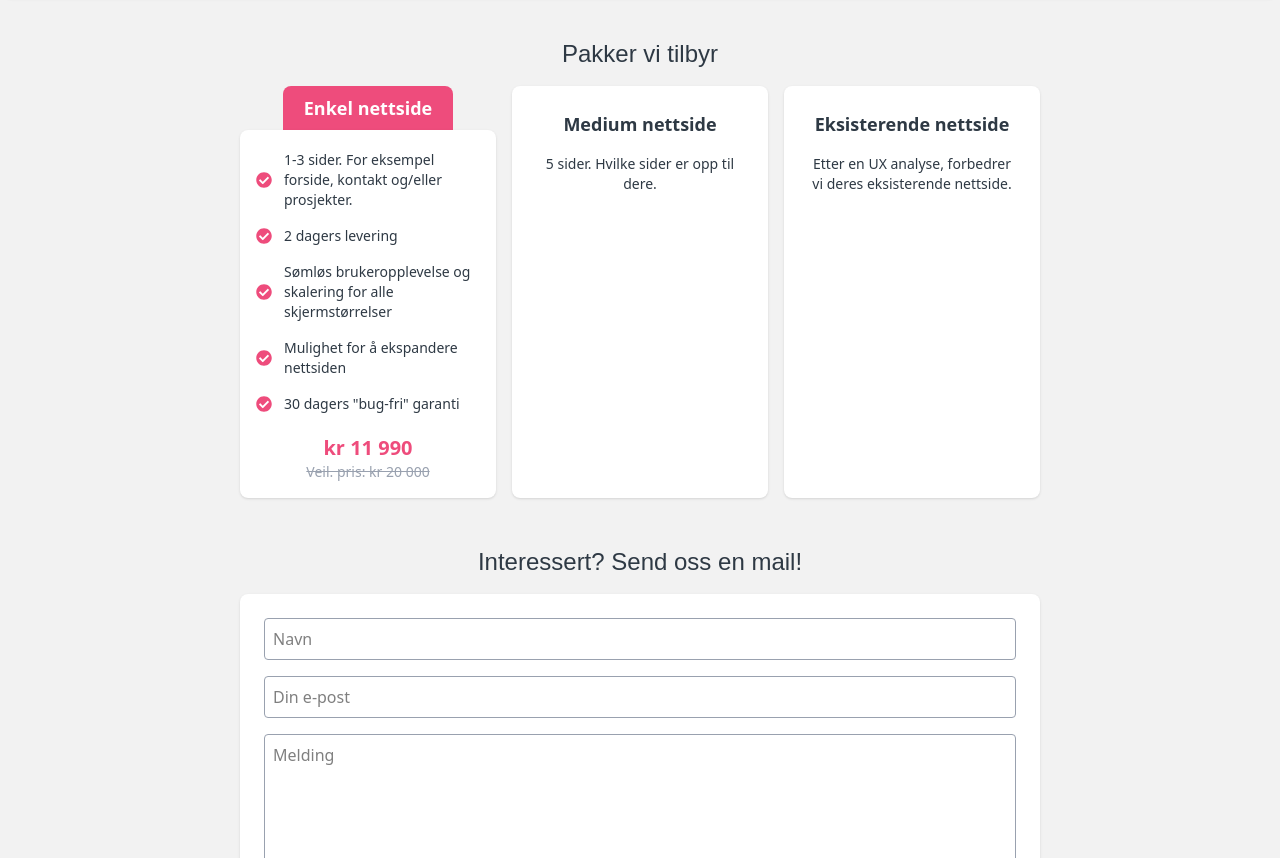
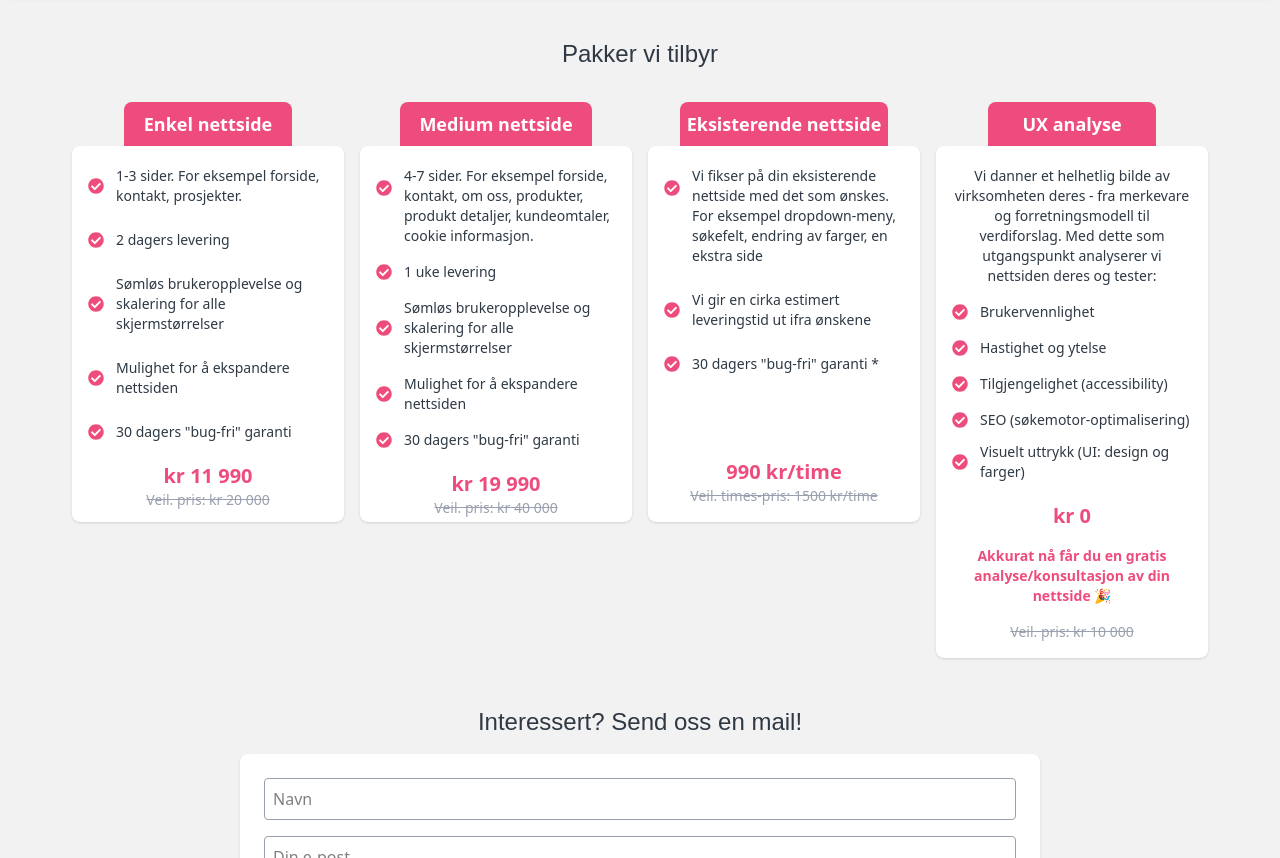
Before and after one commit to elanetto/Kodera, a React (Vite) app: page /omoss in a window 1280 px wide. Shown: the part 598-1456 px from the top of the page. Built offline with nearby package versions, Linux system fonts and the light colour scheme; a web font is replaced by a local one.

Commit message:
all cards ok

```diff
--- a/src/Components/offers.jsx
+++ b/src/Components/offers.jsx
@@ -2,23 +2,20 @@ import { FaCheckCircle } from "react-icons/fa";
 
 export default function Offers() {
   return (
-    <div className=" grid grid-cols-1 sm:grid-cols-2 md:grid-cols-3 max-w-7xl gap-4">
-
-
+    <div className="grid grid-cols-1 sm:grid-cols-2 md:grid-cols-2 lg:grid-cols-3 xl:grid-cols-4 max-w-7xl gap-4  items-start mt-4">
       <div className="flex flex-col justify-center items-center">
-        <div className="flex w-2/3 justify-center py-2 bg-[#ee4c7c] rounded-t-lg">
+        <div className="flex w-42 justify-center py-2 bg-[#ee4c7c] rounded-t-lg">
           <h2 className="text-lg text-white  font-semibold">Enkel nettside</h2>
         </div>
 
-
-        <div className="flex flex-col shadow rounded-lg bg-white w-64 h-full">
-          <div className="flex flex-col items-start justify-start">
+        <div className="flex flex-col shadow rounded-lg bg-white w-68 h-94">
+          <div className="flex flex-col items-start justify-start gap-2">
             <div className="flex items-center flex-col text-center  pl-4 pr-4 pt-5 pb-2">
               <div className="flex flex-row items-center">
                 <FaCheckCircle className="w-4 h-4 shrink-0 text-[#ee4c7c] mr-3" />
 
                 <p className="text-sm text-[#2e3944] text-left">
-                  1-3 sider. For eksempel forside, kontakt og/eller prosjekter.
+                  1-3 sider. For eksempel forside, kontakt, prosjekter.
                 </p>
               </div>
             </div>
@@ -61,39 +58,203 @@ export default function Offers() {
             </div>
           </div>
 
-          <div className=" flex flex-col justify-center items-center p-4   ">
+          <div className=" flex flex-col justify-center items-center p-4 mt-auto">
             <p className="text-xl text-[#ee4c7c] font-semibold">kr 11 990</p>
-            <p className="text-sm text-gray-400 line-through">Veil. pris: kr 20 000</p>
+            <p className="text-sm text-gray-400 line-through">
+              Veil. pris: kr 20 000
+            </p>
           </div>
         </div>
       </div>
 
+      <div className="flex flex-col justify-center items-center">
+        <div className="flex w-48 justify-center py-2 bg-[#ee4c7c] rounded-t-lg">
+          <h2 className="text-lg text-white  font-semibold">Medium nettside</h2>
+        </div>
 
+        <div className="flex flex-col shadow rounded-lg bg-white w-68 h-94">
+          <div className="flex flex-col items-start justify-start">
+            <div className="flex items-center flex-col text-center  pl-4 pr-4 pt-5 pb-2">
+              <div className="flex flex-row items-center">
+                <FaCheckCircle className="w-4 h-4 shrink-0 text-[#ee4c7c] mr-3 mb-9" />
 
+                <p className="text-sm text-[#2e3944] text-left">
+                  4-7 sider. For eksempel forside, kontakt, om oss, produkter,
+                  produkt detaljer, kundeomtaler, cookie informasjon.
+                </p>
+              </div>
+            </div>
+            <div className="flex items-center flex-col text-center  pl-4 pr-4 pt-2 pb-2">
+              <div className="flex flex-row items-center">
+                <FaCheckCircle className="w-4 h-4 shrink-0 text-[#ee4c7c] mr-3" />
 
+                <p className="text-sm text-[#2e3944] ">1 uke levering</p>
+              </div>
+            </div>
 
+            <div className="flex items-center flex-col text-center pl-4 pr-4 pt-2 pb-2">
+              <div className="flex flex-row text-left items-center">
+                <FaCheckCircle className="w-4 h-4 shrink-0 text-[#ee4c7c] mr-3" />
 
+                <p className="text-sm text-[#2e3944] ">
+                  Sømløs brukeropplevelse og skalering for alle skjermstørrelser
+                </p>
+              </div>
+            </div>
 
+            <div className="flex items-center flex-col text-left pl-4 pr-4 pt-2 pb-2">
+              <div className="flex flex-row items-center">
+                <FaCheckCircle className="w-4 h-4 shrink-0 text-[#ee4c7c] mr-3" />
 
-      <div className="flex flex-col items-center p-4 shadow rounded-lg bg-white w-64  h-full">
-        <div className="flex items-center flex-col text-center">
-          <h2 className="text-lg text-[#2e3944] font-semibold p-2">
-            Medium nettside
-          </h2>
-          <p className="text-sm text-[#2e3944] p-2">
-            5 sider. Hvilke sider er opp til dere.
-          </p>
+                <p className="text-sm text-[#2e3944] ">
+                  Mulighet for å ekspandere nettsiden
+                </p>
+              </div>
+            </div>
+
+            <div className="flex items-center flex-col text-center pl-4 pr-4 pt-2 pb-1">
+              <div className="flex flex-row items-center">
+                <FaCheckCircle className="w-4 h-4 shrink-0 text-[#ee4c7c] mr-3" />
+
+                <p className="text-sm text-[#2e3944] ">
+                  30 dagers "bug-fri" garanti
+                </p>
+              </div>
+            </div>
+          </div>
+
+          <div className=" flex flex-col justify-center items-center p-4 mt-auto">
+            <p className="text-xl text-[#ee4c7c] font-semibold">kr 19 990</p>
+            <p className="text-sm text-gray-400 line-through">
+              Veil. pris: kr 40 000
+            </p>
+          </div>
         </div>
       </div>
 
-      <div className="flex flex-col items-center p-4 shadow rounded-lg bg-white w-64  h-full">
-        <div className="flex items-center flex-col text-center">
-          <h2 className="text-lg text-[#2e3944] font-semibold p-2">
+      <div className="flex flex-col justify-center items-center">
+        <div className="flex w-52 justify-center py-2 bg-[#ee4c7c] rounded-t-lg">
+          <h2 className="text-lg text-white  font-semibold">
             Eksisterende nettside
           </h2>
-          <p className="text-sm text-[#2e3944] p-2">
-            Etter en UX analyse, forbedrer vi deres eksisterende nettside.
-          </p>
+        </div>
+
+        <div className="flex flex-col shadow rounded-lg bg-white w-68 h-94">
+          <div className="flex flex-col items-start justify-start gap-2">
+            <div className="flex items-center flex-col text-center  pl-4 pr-4 pt-5 pb-2">
+              <div className="flex flex-row items-center">
+                <FaCheckCircle className="w-4 h-4 shrink-0 mb-14 text-[#ee4c7c] mr-3" />
+
+                <p className="text-sm text-[#2e3944] text-left">
+                  Vi fikser på din eksisterende nettside med det som ønskes. For
+                  eksempel dropdown-meny, søkefelt, endring av farger, en ekstra
+                  side
+                </p>
+              </div>
+            </div>
+            <div className="flex items-center flex-col  pl-4 pr-4 pt-2 pb-2">
+              <div className="flex flex-row items-center">
+                <FaCheckCircle className="w-4 h-4 shrink-0 text-[#ee4c7c] mr-3" />
+
+                <p className="text-sm text-[#2e3944] ">
+                  Vi gir en cirka estimert leveringstid ut ifra ønskene
+                </p>
+              </div>
+            </div>
+
+            <div className="flex items-center flex-col  pl-4 pr-4 pt-2 pb-1">
+              <div className="flex flex-row items-center">
+                <FaCheckCircle className="w-4 h-4 shrink-0 text-[#ee4c7c] mr-3" />
+
+                <p className="text-sm text-[#2e3944] ">
+                  30 dagers "bug-fri" garanti *
+                </p>
+              </div>
+            </div>
+          </div>
+
+          <div className=" flex flex-col justify-center items-center p-4 mt-auto ">
+            <p className="text-xl text-[#ee4c7c] font-semibold">990 kr/time</p>
+            <p className="text-sm text-gray-400 line-through">
+              Veil. times-pris: 1500 kr/time
+            </p>
+          </div>
+        </div>
+      </div>
+
+      <div className="flex flex-col justify-center items-center">
+        <div className="flex w-42 justify-center py-2 bg-[#ee4c7c] rounded-t-lg">
+          <h2 className="text-lg text-white  font-semibold">UX analyse</h2>
+        </div>
+
+        <div className="flex flex-col shadow rounded-lg bg-white w-68 h-full">
+          <div className="flex flex-col items-start justify-start">
+            <div className="flex items-center flex-col text-center  pl-4 pr-4 pt-5 pb-2">
+              <div className="flex flex-row items-center">
+                <p className="text-sm text-[#2e3944] text-center">
+                  Vi danner et helhetlig bilde av virksomheten deres - fra
+                  merkevare og forretningsmodell til verdiforslag. Med dette som
+                  utgangspunkt analyserer vi nettsiden deres og tester:
+                </p>
+              </div>
+            </div>
+            <div className="flex items-center flex-col text-center  pl-4 pr-4 pt-2 pb-2">
+              <div className="flex flex-row items-center">
+                <FaCheckCircle className="w-4 h-4 shrink-0 text-[#ee4c7c] mr-3" />
+
+                <p className="text-sm text-[#2e3944] ">Brukervennlighet</p>
+              </div>
+            </div>
+
+            <div className="flex items-center flex-col text-center pl-4 pr-4 pt-2 pb-2">
+              <div className="flex flex-row text-left items-center">
+                <FaCheckCircle className="w-4 h-4 shrink-0 text-[#ee4c7c] mr-3" />
+
+                <p className="text-sm text-[#2e3944] ">Hastighet og ytelse</p>
+              </div>
+            </div>
+
+            <div className="flex items-center flex-col text-left pl-4 pr-4 pt-2 pb-2">
+              <div className="flex flex-row items-center">
+                <FaCheckCircle className="w-4 h-4 shrink-0 text-[#ee4c7c] mr-3" />
+
+                <p className="text-sm text-[#2e3944] ">
+                  Tilgjengelighet (accessibility)
+                </p>
+              </div>
+            </div>
+
+            <div className="flex items-center flex-col text-center pl-4 pr-4 pt-2 pb-1">
+              <div className="flex flex-row items-center">
+                <FaCheckCircle className="w-4 h-4 shrink-0 text-[#ee4c7c] mr-3" />
+
+                <p className="text-sm text-[#2e3944] ">
+                  SEO (søkemotor-optimalisering)
+                </p>
+              </div>
+            </div>
+
+            <div className="flex items-center flex-col pl-4 pr-4 pt-2 pb-1">
+              <div className="flex flex-row items-center">
+                <FaCheckCircle className="w-4 h-4 shrink-0 text-[#ee4c7c] mr-3" />
+
+                <p className="text-sm text-[#2e3944] ">
+                  Visuelt uttrykk (UI: design og farger)
+                </p>
+              </div>
+            </div>
+          </div>
+
+          <div className=" flex flex-col justify-center items-center p-4 mt-auto">
+            <p className="text-xl text-[#ee4c7c] font-semibold">kr 0</p>
+            <p className="text-sm text-[#ee4c7c] font-semibold text-center p-4">
+              Akkurat nå får du en gratis analyse/konsultasjon av din nettside
+              🎉
+            </p>
+            <p className="text-sm text-gray-400 line-through">
+              Veil. pris: kr 10 000
+            </p>
+          </div>
         </div>
       </div>
     </div>
```
